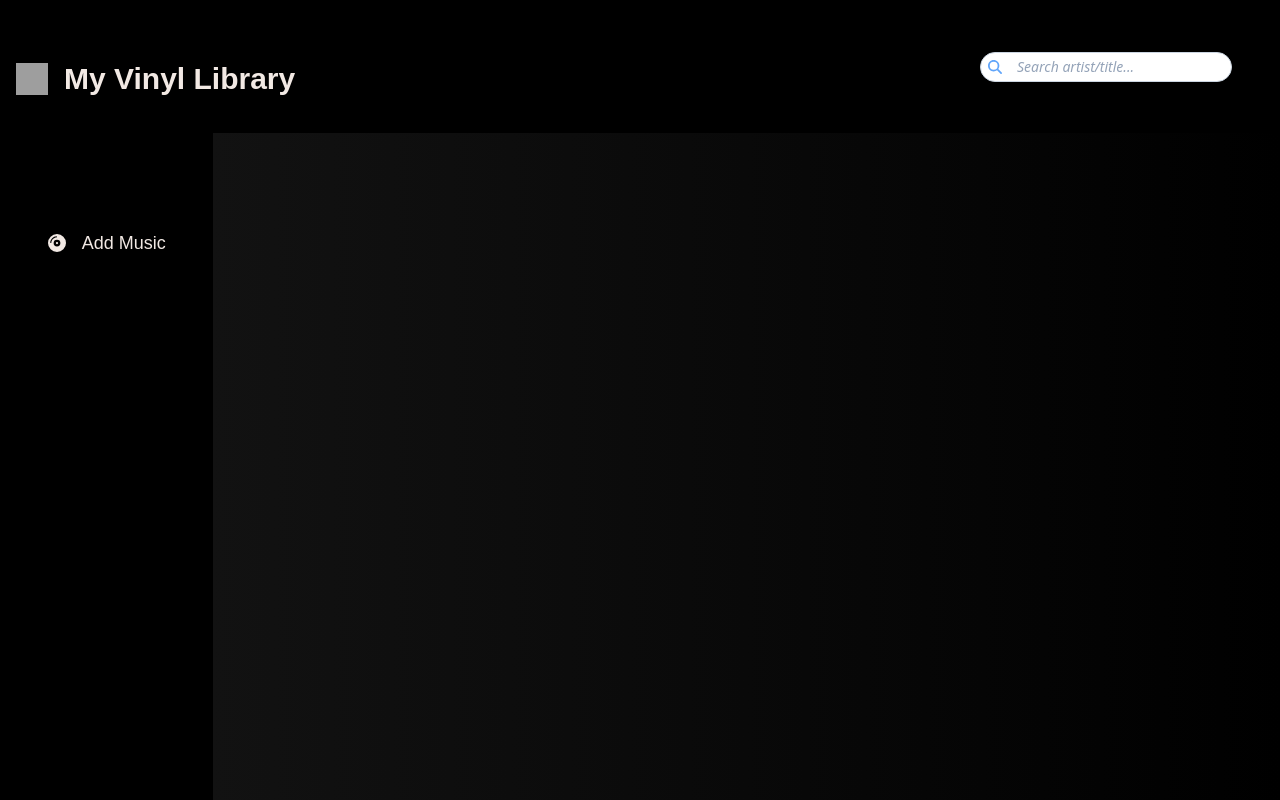
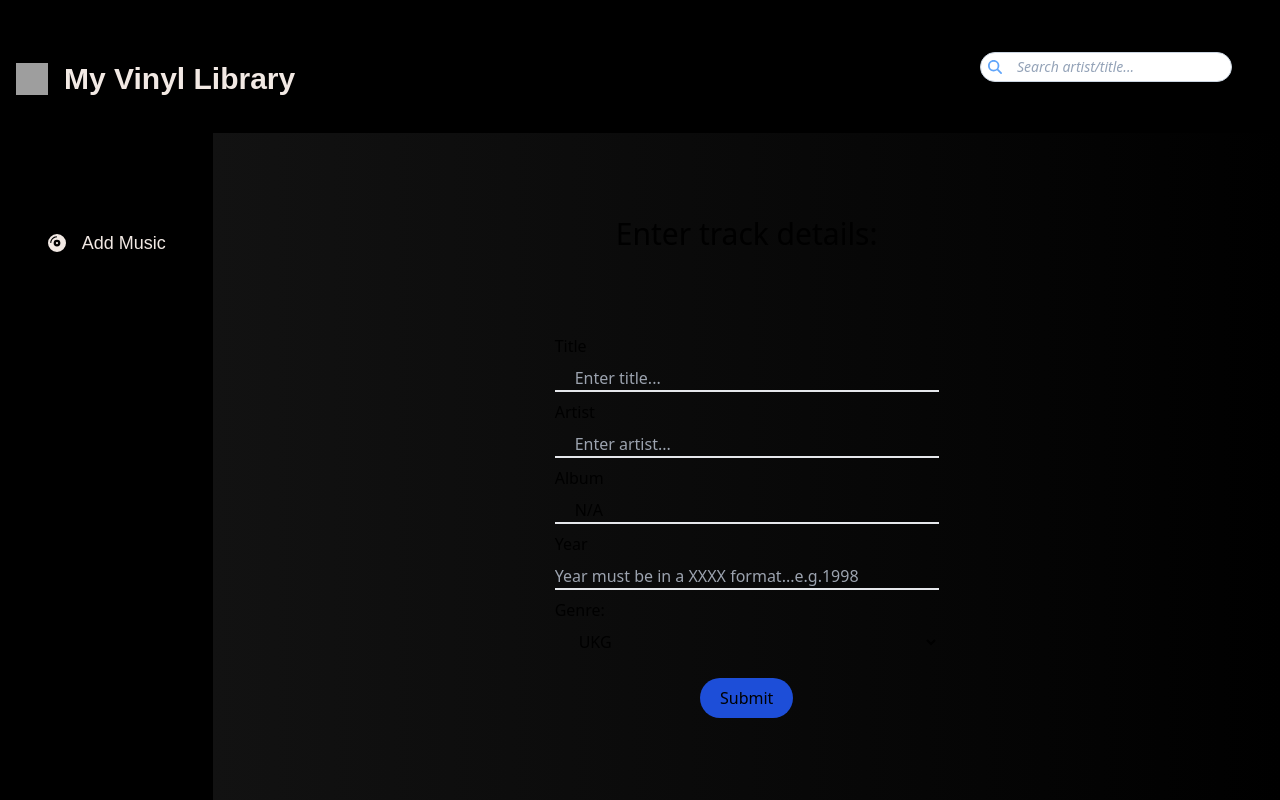
Before and after one commit to tonylubin/my-vinyl-library, a Next.js app: page /addMusic in a window 1280 px wide. Built offline with nearby package versions, Linux system fonts and the light colour scheme; grey boxes are pictures that could not be loaded; a web font is replaced by a local one.

Commit message:
form and validation

```diff
--- a/pages/addMusic.js
+++ b/pages/addMusic.js
@@ -1,12 +1,122 @@
-import Layout from '@/components/Layout';
-import React from 'react'
+import Layout from "@/components/Layout";
+import React from "react";
+import { useForm } from "react-hook-form";
+import { yupResolver } from "@hookform/resolvers/yup";
+import * as yup from "yup";
+
+const schema = yup
+  .object({
+    title: yup.string().required('Please enter the track title!'),
+    artist: yup.string().required("Please enter the artist's name!"),
+    album: yup.string(),
+    year: yup.number().typeError('Please enter a year!').test('number-length', 'Year must be exactly 4 digits', value => value && value.toString().length === 4 )
+  })
+  .required();
 
 const AddMusic = () => {
+  const {
+    register,
+    handleSubmit,
+    formState: { errors },
+  } = useForm({
+    resolver: yupResolver(schema),
+  });
+
+  const onSubmit = (data) => console.log(data);
+
   return (
     <Layout>
-      <main className=' col-start-2 col-end-13 row-start-2 row-end-7 bg-gradient-to-r from-main-bg ...'></main>
+      <main className=" flex flex-col items-center justify-evenly  col-start-2 col-end-13 row-start-2 row-end-7 bg-gradient-to-r from-main-bg ...">
+        <h2 className="text-3xl">Enter track details:</h2>
+        <form
+          className=" w-96 flex flex-col gap-2"
+          onSubmit={handleSubmit(onSubmit)}
+        >
+          <div className="flex justify-between">
+            <label htmlFor="form-title">Title</label>
+            <span className="text-red-600">
+              {errors.title && errors.title.message}
+            </span>
+          </div>
+          <input
+            type="text"
+            className="form-input bg-inherit border-0 border-b-2 text-primary-textColour px-5 focus:ring-0 "
+            placeholder="Enter title..."
+            {...register("title")}
+          />
+          <div className="flex justify-between">
+            <label htmlFor="form-artist">Artist</label>
+            <span className="text-red-600">
+              {errors.artist && errors.artist.message}
+            </span>
+          </div>
+          <input
+            type="text"
+            className="form-input bg-inherit border-0 border-b-2  text-primary-textColour px-5 focus:ring-0"
+            placeholder="Enter artist..."
+            {...register("artist")}
+          />
+          <div className="flex justify-between">
+            <label htmlFor="form-album">Album</label>
+            <span className="text-red-600">
+              {errors.album && errors.album.message}
+            </span>
+          </div>
+          <input
+            type="text"
+            className="form-input bg-inherit border-0 border-b-2  text-primary-textColour px-5 focus:ring-0"
+            defaultValue={"N/A"}
+            {...register("album")}
+          />
+          <div className="flex justify-between">
+            <label htmlFor="form-year">Year</label>
+            <span className="text-red-600">
+              {errors.year && errors.year.message}
+            </span>
+          </div>
+          <input
+            type="text"
+            className="form-input bg-inherit border-0 border-b-2 focus:ring-0"
+            placeholder="Year must be in a XXXX format...e.g.1998"
+            {...register("year")}
+          />
+          <label htmlFor="form-genre">Genre:</label>
+          <select
+            className="form-multiselect bg-inherit text-primary-textColour px-5 rounded-full"
+            {...register("genre")}
+          >
+            <option className=" bg-main-bg" value="ukg">
+              UKG
+            </option>
+            <option className=" bg-main-bg" value="house">
+              House
+            </option>
+            <option className=" bg-main-bg" value="garage">
+              Garage
+            </option>
+            <option className=" bg-main-bg" value="hipHop">
+              Hip-Hop
+            </option>
+            <option className=" bg-main-bg" value="r&b">
+              R&B
+            </option>
+            <option className=" bg-main-bg" value="pop">
+              Pop
+            </option>
+            <option className=" bg-main-bg" value="indie">
+              Indie
+            </option>
+          </select>
+          <button
+            className="rounded-full bg-blue-700 py-2 px-5 w-fit mt-4 self-center hover:bg-blue-900 "
+            type="submit"
+          >
+            Submit
+          </button>
+        </form>
+      </main>
     </Layout>
-  )
-}
+  );
+};
 
 export default AddMusic;
```
